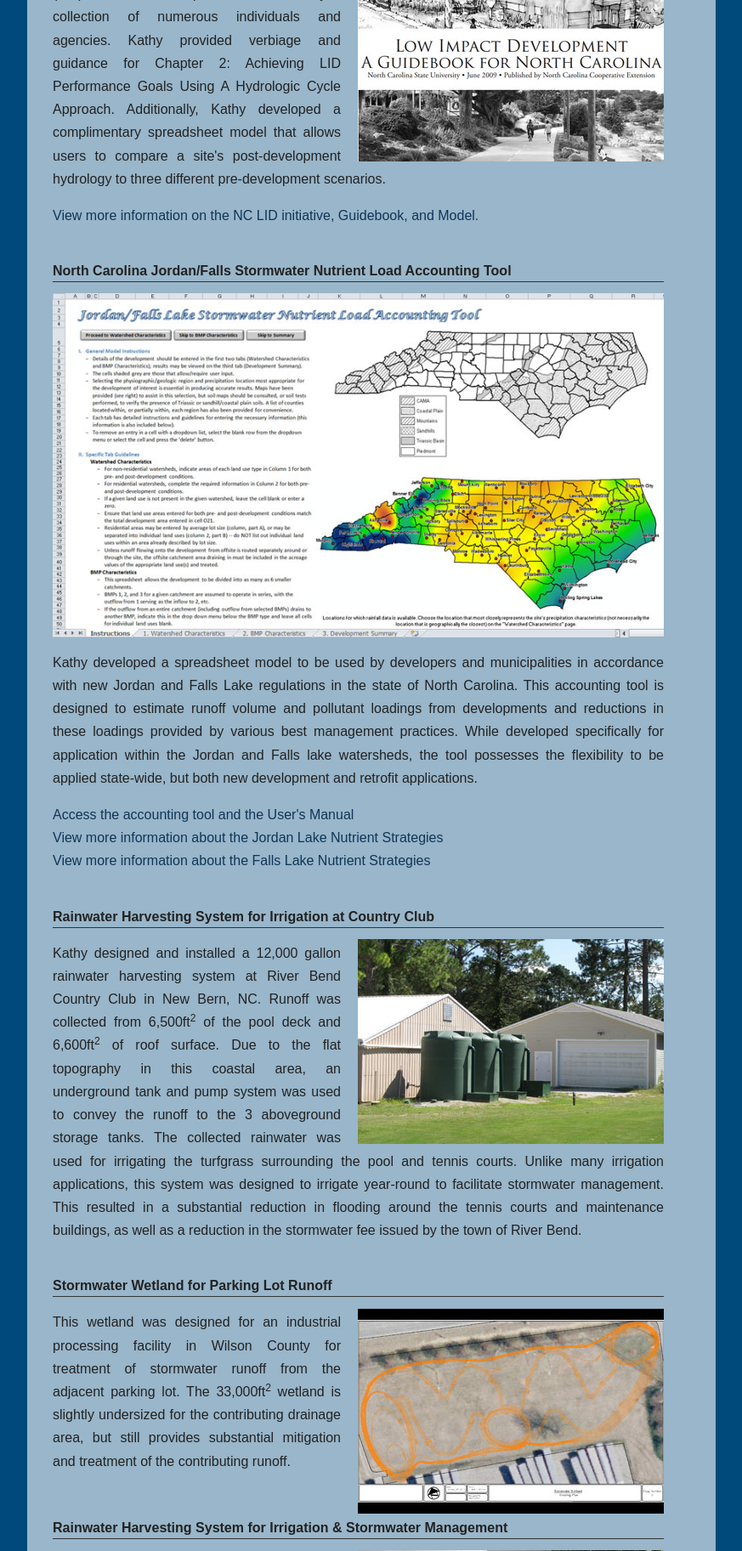
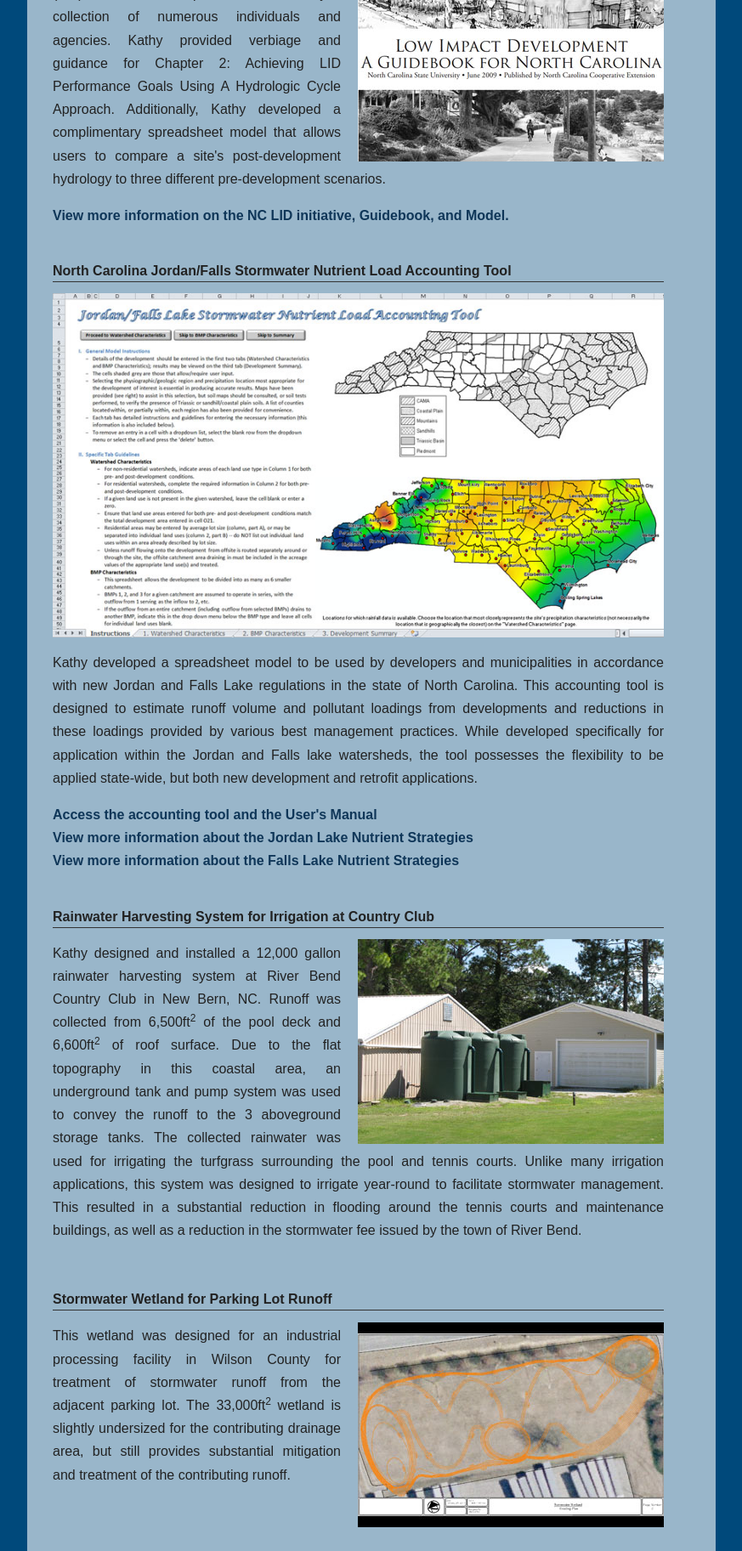
Before and after one commit to webninjataylor/stormwaterss, a PHP site: page /portfolio.php in a window 1280 px wide. Shown: the part 1059-2884 px from the top of the page at 85% size, without its empty margins (278-1151 px from the left). Run offline with PHP 8.4, Linux system fonts and the light colour scheme.

Commit message:
Links bold and space after projects

```diff
--- a/css/main.scss
+++ b/css/main.scss
@@ -163,6 +163,9 @@ article ul li {
     list-style-type: none;
     padding-left: 20px;
 }
+article a {
+    font-weight: bold;
+}
 article a:hover {
     text-decoration: underline;
 }
@@ -177,6 +180,9 @@ article a:hover {
 }
 .content_image_full {
     width: 100%;
+}
+.project {
+    overflow: hidden;
 }
 a.social-media {
     background:transparent url(../images/social-media-icons.png) 0 0 no-repeat;
--- a/portfolio.php
+++ b/portfolio.php
@@ -50,12 +50,14 @@
         </div>
         <p>Kathy designed and installed a 12,000 gallon rainwater harvesting system at River Bend Country Club in New Bern, NC. Runoff was collected from 6,500ft<sup>2</sup> of the pool deck and 6,600ft<sup>2</sup> of roof surface. Due to the flat topography in this coastal area, an underground tank and pump system was used to convey the runoff to the 3 aboveground storage tanks. The collected rainwater was used for irrigating the turfgrass surrounding the pool and tennis courts. Unlike many irrigation applications, this system was designed to irrigate year-round to facilitate stormwater management. This resulted in a substantial reduction in flooding around the tennis courts and maintenance buildings, as well as a reduction in the stormwater fee issued by the town of River Bend.</p>
 
-        <h2>Stormwater Wetland for Parking Lot Runoff</h2>
-        <div id="cycler6" class="cycler cycler_inline">
-            <img class="active" src="images/wetland1.jpg">
-            <img src="images/wetland2.gif">
+        <div class="project">
+            <h2>Stormwater Wetland for Parking Lot Runoff</h2>
+            <div id="cycler6" class="cycler cycler_inline">
+                <img class="active" src="images/wetland1.jpg">
+                <img src="images/wetland2.gif">
+            </div>
+            <p>This wetland was designed for an industrial processing facility in Wilson County for treatment of stormwater runoff from the adjacent parking lot. The 33,000ft<sup>2</sup> wetland is slightly undersized for the contributing drainage area, but still provides substantial mitigation and treatment of the contributing runoff.</p>
         </div>
-        <p>This wetland was designed for an industrial processing facility in Wilson County for treatment of stormwater runoff from the adjacent parking lot. The 33,000ft<sup>2</sup> wetland is slightly undersized for the contributing drainage area, but still provides substantial mitigation and treatment of the contributing runoff.</p>
 
         <h2>Rainwater Harvesting System for Irrigation &amp; Stormwater Management</h2>
         <div id="cycler7" class="cycler cycler_inline">
```
Also changed, not shown: css/main.css.
